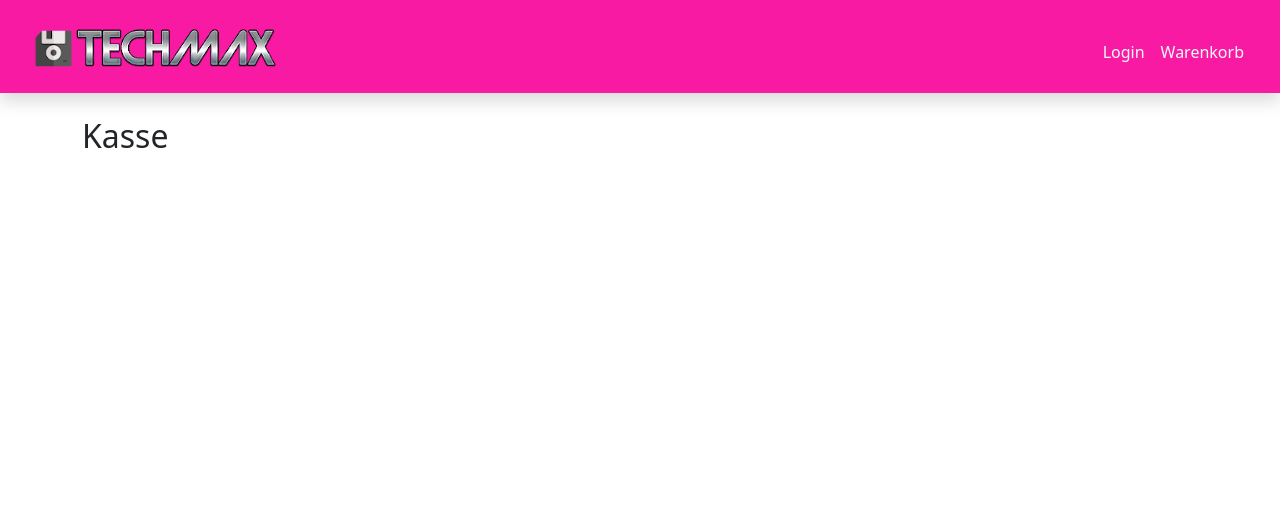
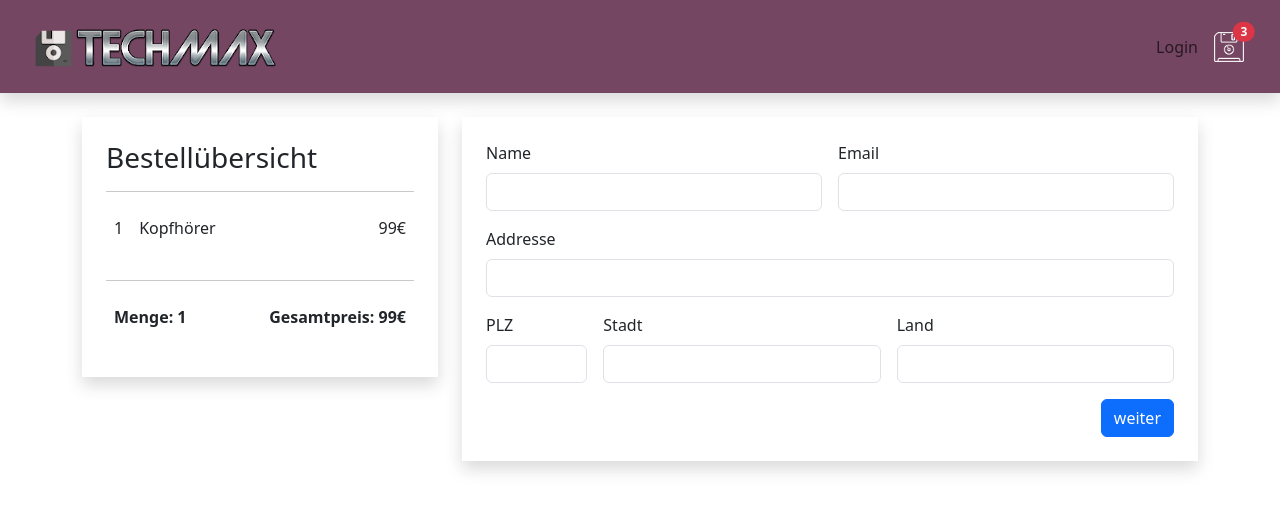
Before and after one commit to D-Queck/UdemyProjekt, a Django app: page /kasse/ in a window 1280 px wide. Shown: the top 512 px of the page. Run offline with Django 5.2, Linux system fonts and the light colour scheme.

Commit message:
Kassen Page angepasset

```diff
--- a/techmax/shop/templates/shop/Kasse.html
+++ b/techmax/shop/templates/shop/Kasse.html
@@ -1,5 +1,55 @@
 {% extends 'shop/index.html' %}
 
 {% block content %}
-    <h2>Kasse</h2>
+    <div class="row mt-4">
+        <div class="col-4">
+            <div class="shadow p-4">
+                <h3>Bestellübersicht</h3>
+                <hr>
+                <div class="d-flex">
+                    <p class="p-2">1</p>
+                    <p class="me-auto p-2">Kopfhörer</p>
+                    <p class="p-2">99€</p>
+                </div>
+                <hr>
+                <div class="d-flex">
+                    <p class="me-auto fw-bold p-2">Menge: 1</p>
+                    <p class="fw-bold p-2">Gesamtpreis: 99€</p>
+                </div>
+            </div>
+        </div>
+        <div class="col-8">
+            <div class="shadow p-4">
+                <form class="row g-3">
+                    <div class="col-md-6">
+                      <label for="inputName" class="form-label">Name</label>
+                      <input type="text" class="form-control" id="inputName">
+                    </div>
+                    <div class="col-md-6">
+                        <label for="inputEmail" class="form-label">Email</label>
+                        <input type="email" class="form-control" id="inputEmail">
+                    </div>
+                    <div class="col-12">
+                      <label for="inputAddress" class="form-label">Addresse</label>
+                      <input type="text" class="form-control" id="inputAddress">
+                    </div>
+                    <div class="col-md-2">
+                        <label for="inputPLZ" class="form-label">PLZ</label>
+                        <input type="text" class="form-control" id="inputPLZ">
+                      </div>
+                    <div class="col-md-5">
+                      <label for="inputStadt" class="form-label">Stadt</label>
+                      <input type="text" class="form-control" id="inputStadt">
+                    </div>
+                    <div class="col-md-5">
+                        <label for="inputLand" class="form-label">Land</label>
+                        <input type="text" class="form-control" id="inputLand">
+                      </div>
+                    <div class="col-12 d-flex justify-content-end">
+                      <button type="submit" id="formular-button" class="btn btn-primary">weiter</button>
+                    </div>
+                  </form>
+            </div>
+        </div>
+    </div>
 {% endblock content %}
--- a/techmax/shop/templates/shop/menu.html
+++ b/techmax/shop/templates/shop/menu.html
@@ -1,11 +1,14 @@
 {% load static %}
-<nav class="navbar shadow p-3 mb-4" style="background-color: #f91aa4;">
+<nav class="navbar shadow p-3 mb-4" style="background-color: #744662;">
     <div class="container-fluid">
-      <a class="navbar-brand link-light" href="{% url 'shop' %}"><img src="{% static 'bilder/logo.png' %}"</a>
+      <a class="navbar-brand link-light" href="{% url 'shop' %}"><img src="{% static 'bilder/logo.png' %}" alt=""></a>
         <div class="navbar-nav">
-            <div class="d-flex">
-          <a class="nav-link link-light p-2" href="#">Login</a>
-          <a class="nav-link link-light p-2" href="{% url 'warenkorb' %}">Warenkorb</a>
+            <div class="d-flex align-items-center">
+              <a class="nav-link btn btn-light p-2" href="#">Login</a>
+              <a class="nav-link link-light p-2" href="{% url 'warenkorb' %}"><img src="{% static 'bilder/floppy.png' %}" alt="">
+                <span class="badge rounded-pill bg-danger position-absolute top-25 start-25 translate-middle">3</span>
+              </a>
+
             </div>
         </div>
     </div>
```
Also changed, not shown: techmax/shop/templates/shop/warenkorb.html (+49 -1 lines), techmax/static/bilder/floppy.png (added).
